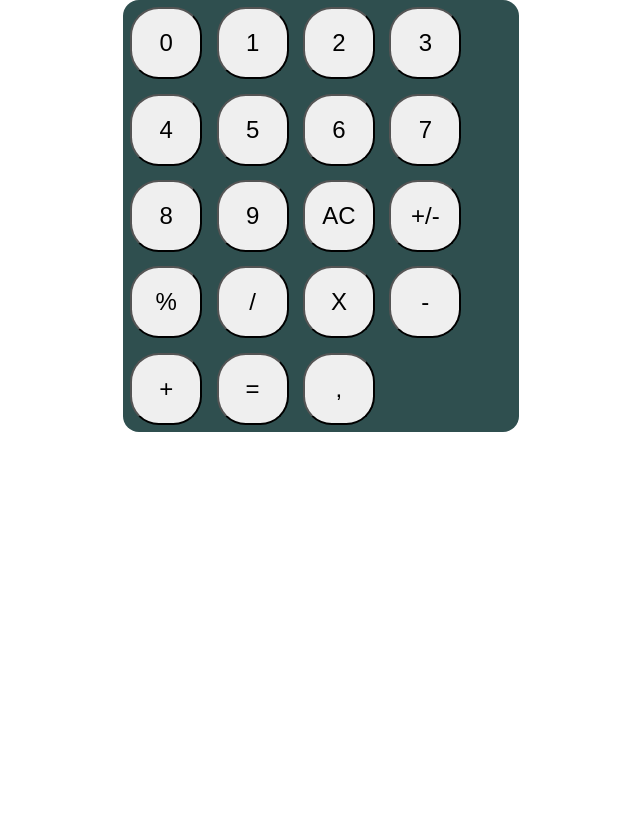
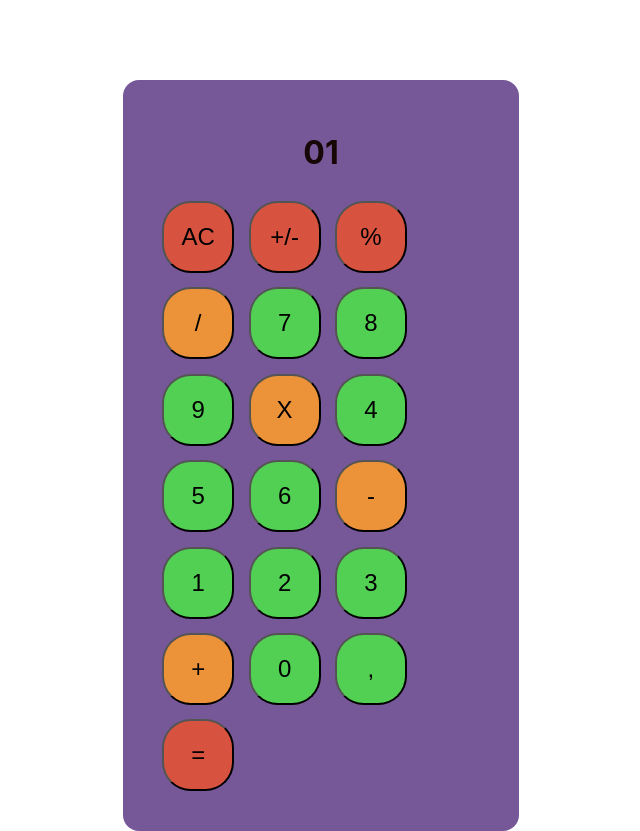
Before and after one commit to JulioOli/calculadora, a React (Create React App) app: page / in a window 1280 px wide. Shown: the whole page, without its empty margins (319-959 px from the left). Before the commit the page ends 800 px from the top, so only its background shows below. Built offline with nearby package versions, Linux system fonts and the light colour scheme.

Commit message:
ajeitando o CSS dos botões

```diff
--- a/src/Componentes/Calculadora.css
+++ b/src/Componentes/Calculadora.css
@@ -3,7 +3,7 @@ button{
     height: 3em;
     font-size: 1.5em;
     border-radius: 1.2em;
-    margin: 0.3em
+    margin: 0.3em;
 }
 
 button:hover{
@@ -11,6 +11,27 @@ button:hover{
 }
 
 .wrapper{
-    background-color: darkslategray;
+    background-color: #765898;
     border-radius: 1em;
+    padding: 2em;
+
 }
+
+.mainOperator{
+    background-color: #ec9238;
+}
+
+.other{
+    background-color: #52d053;
+}
+
+.other2{
+    background-color: #d8533f;
+}
+
+.resultado{
+    color: #160606;
+    display: flex;
+    justify-content: center;
+    font-size: 3;
+}
--- a/src/Componentes/Calculadora.jsx
+++ b/src/Componentes/Calculadora.jsx
@@ -1,33 +1,39 @@
-import react from 'react'
-import './Calculadora.css'
-import Container from '@mui/material/Container';
+import react from "react";
+import "./Calculadora.css";
+import Container from "@mui/material/Container";
+import { Box } from "@mui/system";
 
-export default function Calculadora(){
-    return(
-        <Container maxWidth="xs">
-        <div className='wrapper'>
+export default function Calculadora() {
+  return (
+    <div>
+      <Box className m={10} />
+      <Container maxWidth="xs">
+        <div className="wrapper">
+        <Box className m={1} />
+            <h1 className="resultado">01</h1>
+          <button className="other2">AC</button>
+          <button className="other2">+/-</button>
+          <button className="other2">%</button>
+          <button className="mainOperator">/</button>
+          <button className="other">7</button>
+          <button className="other">8</button>
+          <button className="other">9</button>
+          <button className="mainOperator">X</button>
+          <button className="other">4</button>
+          <button className="other">5</button>
+          <button className="other">6</button>
+          <button className="mainOperator">-</button>
 
-            <button>0</button>
-            <button>1</button>
-            <button>2</button>
-            <button>3</button>
-            <button>4</button>
-            <button>5</button>
-            <button>6</button>
-            <button>7</button>
-            <button>8</button>
-            <button>9</button>
-            <button>AC</button>
-            <button>+/-</button>
-            <button>%</button>
-            <button>/</button>
-            <button>X</button>
-            <button>-</button>
-            <button>+</button>
-            <button>=</button>
-            <button>,</button>
+          <button className="other">1</button>
+          <button className="other">2</button>
+          <button className="other">3</button>
 
+          <button className="mainOperator">+</button>
+          <button className="other">0</button>
+          <button className="other">,</button>
+          <button className="other2">=</button>
         </div>
-        </Container>
-    )
+      </Container>
+    </div>
+  );
 }
```
